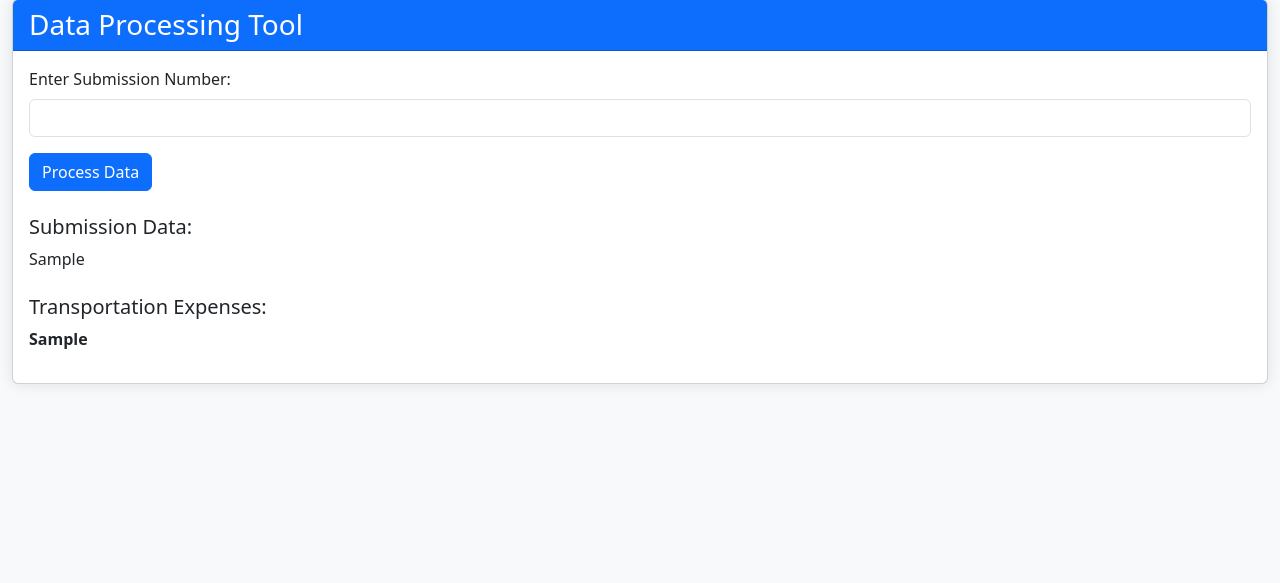
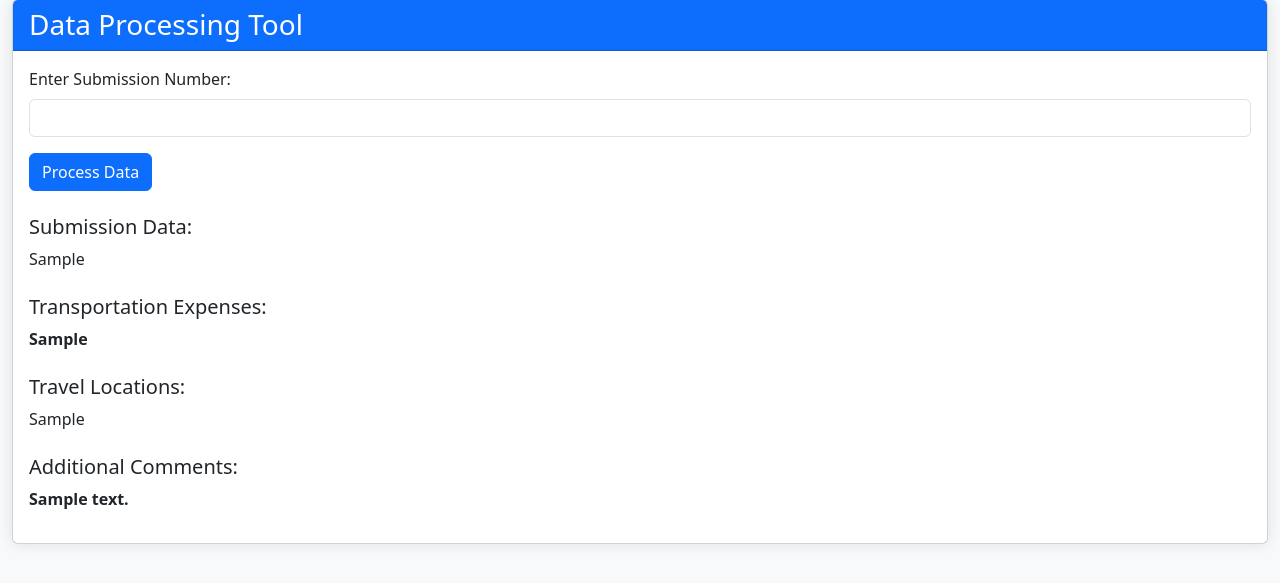
Before and after one commit to MalavikaKalani/Report-Automation-Tool, a Flask app: template templates/index.html in a window 1280 px wide. Shown: the part 51-634 px from the top of the page. Run offline with Flask 3, Linux system fonts and the light colour scheme; the template is opened without the code that fills it: most values are stand-ins (such as "Sample title", 1, 10 or a date in 2020).

Commit message:
Added travel locations and comments
On the front-end, all travel info and additional comments data will be displayed

```diff
--- a/app.py
+++ b/app.py
@@ -68,9 +68,13 @@ def process_data(submission_num):
         if len(df_submissions) == 0:
                 return False, f"Submission number {submission_num} not found"
 
+        # get information that will be individually displayed
         inspector_name = df_submissions['Inspector Name'].iloc[0]
         reimbursement_id = df_submissions['Reimbursement RequestID'].iloc[0]
         transportation_expenses = df_transportation['Transportation Expenses'].iloc[0]
+        travel_location_info = df_submissions[['Depart City','Depart State','Dest City','Dest State','Dest Zip']]
+        comments = df_submissions['Comments'].iloc[0]
+
 
 
         # REFORMAT DATES (Convert date columns to datetime for proper sorting)
@@ -111,7 +115,6 @@ def process_data(submission_num):
             how='right'
         )
 
-
         # GROUP BY DAY NUMBER AND AGGREGATE INSPECTIONS IDS USING A SET
         final_df = (
             merged_df.groupby("Day Number")
@@ -150,8 +153,6 @@ def process_data(submission_num):
         final_df["POV Mileage Expense ($0.70 per mile)"] = pov_mileage_expense
         final_df["Total Reimbursement"] = total_reimbursement
 
-
-
         # ENSURE SAME DATA TYPE
         final_df["Total Reimbursement"] = final_df["Total Reimbursement"].replace('[\$,]', '', regex=True).astype(float)
 
@@ -166,10 +167,10 @@ def process_data(submission_num):
 
         final_df = final_df[['Day Number', 'Date of Inspection', 'InspectionID', 'PropertyID', 'Program', 'Property Name', 'Property Address', 'Property City, State',
                         'Per Diem', 'GSA Lodging Rate', 'Actual Lodging Cost', 'Lodging Rate Tax', 'GSA Rate Zip Code', 'Travel Start Location',
-                        'Travel End Location', 'POV Mileage', 'POV Mileage Expense ($0.70 per mile)', 'Total Reimbursement','Total Expenses Per Line Item'
+                        'Travel End Location', 'POV Mileage', 'POV Mileage Expense ($0.70 per mile)', 'Total Reimbursement'
                             ]]
 
-        return True, (final_df, transportation_expenses)
+        return True, (final_df, transportation_expenses, travel_location_info, comments)
         # # Get the absolute path of the directory where the app.py file is located
         # base_dir = os.path.dirname(os.path.abspath(__file__))
 
@@ -224,17 +225,21 @@ def process():
         submission_num = int(request.form['submission_num'])
         print(f"🔢 Parsed submission number: {submission_num}")
         success, result = process_data(submission_num)
+        # print(f"🔍 Debug result from process_data: success={success}, result={result}")
         print(f"✅ process_data() returned: success={success}, result={result}")
 
         if success:
             # file_name = os.path.basename(result)
-            final_df, transportation_expenses = result
+            final_df, transportation_expenses, travel_location_info, comments = result
             table_html = final_df.to_html(classes='table table-bordered table-striped', index=False, border=0)
+            location_html = travel_location_info.to_html(classes='table table-bordered table-striped', index=False, border=0)
             # return send_file(result, as_attachment=True, download_name=file_name)
             return render_template('index.html',
                                    submission_num=submission_num,
                                    excel_table=table_html,
-                                   transportation_expenses=transportation_expenses)
+                                   transportation_expenses=transportation_expenses,
+                                   location_table = location_html,
+                                   comments = comments)
         else:
             return render_template('index.html', submission_num=submission_num, error=result)
     except ValueError:
--- a/templates/index.html
+++ b/templates/index.html
@@ -44,11 +44,23 @@
                     {{ excel_table | safe }}
                 </div>
                 {% endif %}
-
                 {% if transportation_expenses %}
                 <h5 class="mt-4">Transportation Expenses:</h5>
                 <p><strong>{{ transportation_expenses }}</strong></p>
                 {% endif %}
+
+                {% if location_table %}
+                <h5 class="mt-4">Travel Locations:</h5>
+                <div class="table-responsive">
+                    {{ location_table | safe }}
+                </div>
+                {% endif %}
+
+                {% if comments %}
+                <h5 class="mt-4">Additional Comments: </h5>
+                <p><strong>{{ comments }}</strong></p>
+                {% endif %}
+
             </div>
         </div>
     </div>
```
